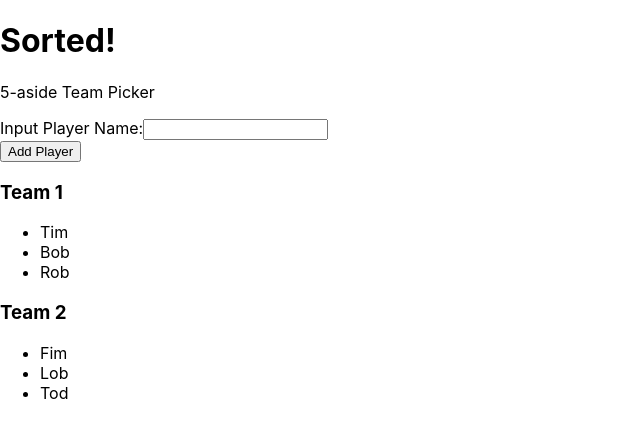
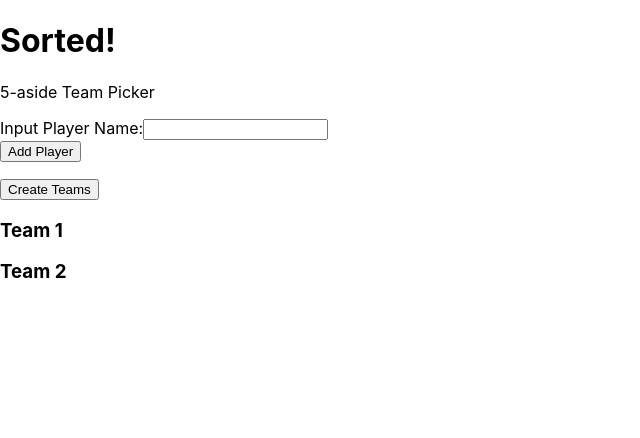
Before and after one commit to Harry-Gardiner/Sort-it-team-picker, a React (Create React App) app: page / in a window 1280 px wide. Shown: the top 438 px of the page, without its empty margins (0-640 px from the left). Built offline with nearby package versions, Linux system fonts and the light colour scheme.

Commit message:
Create teams button added

```diff
--- a/src/App.js
+++ b/src/App.js
@@ -2,6 +2,7 @@ import AddPlayer from './Components/PlayerInput/'
 import PlayerList from './Components/PlayerList'
 import Team1List from './Components/TeamList/Team1List';
 import Team2List from './Components/TeamList/Team2List';
+import CreateTeams from './Components/CreateTeams';
 // Top component
 const App = () => {
   return (
@@ -10,6 +11,7 @@ const App = () => {
       <p>5-aside Team Picker</p>
       <AddPlayer />
       <PlayerList />
+      <CreateTeams />
       <Team1List teamName="Team 1" />
       <Team2List teamName="Team 2" />
     </>
--- /dev/null
+++ b/src/Components/CreateTeams/CreateTeams.js
@@ -0,0 +1,11 @@
+const CreateTeams = ({ handleClick }) => {
+    return (
+        <button
+            onClick={handleClick}
+        >
+            Create Teams
+        </button>
+    )
+}
+
+export default CreateTeams;
--- /dev/null
+++ b/src/Components/CreateTeams/index.js
@@ -0,0 +1,13 @@
+//imports
+import { connect } from 'react-redux';
+import CreateTeams from './CreateTeams';
+import { createTeams } from '../../data/actions';
+
+// dispatch
+const mapDispatchToProps = dispatch => {
+    return {
+        handleClick: () => { dispatch(createTeams()) }
+    }
+}
+
+export default connect(null, mapDispatchToProps)(CreateTeams);
--- a/src/data/actions.js
+++ b/src/data/actions.js
@@ -4,3 +4,9 @@ export const addPlayer = data => {
         data: data,
     }
 }
+
+export const createTeams = () => {
+    return {
+        type: "CREATE_TEAMS",
+    }
+}
--- a/src/data/initial.js
+++ b/src/data/initial.js
@@ -3,9 +3,8 @@ const initial = {
     players: [],
     requiredNumOfPlayers: false,
 
-    // Test
-    team1Players: [{ name: "Tim" }, { name: "Bob" }, { name: "Rob" }],
-    team2Players: [{ name: "Fim" }, { name: "Lob" }, { name: "Tod" }],
+    team1Players: [],
+    team2Players: [],
 };
 
 export default initial;
```
